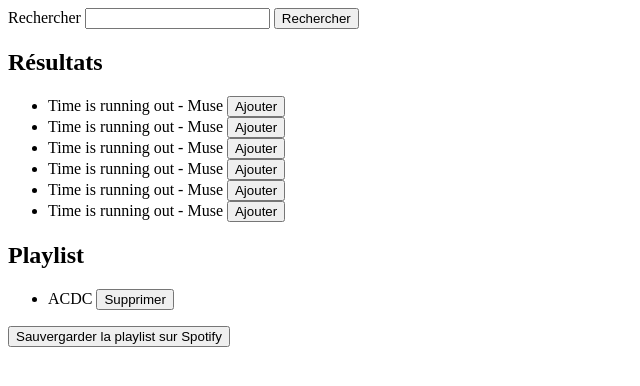
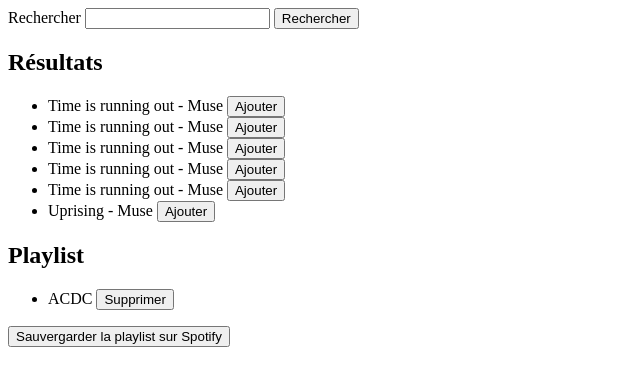
Before and after one commit to FabioReact/javascript-spotify, a plain HTML site: page index.html in a window 1280 px wide. Shown: the whole page, without its empty margins (0-640 px from the left). Drawn offline with Linux system fonts and the light colour scheme.

Commit message:
Modified last song to Uprising

```diff
--- a/index.html
+++ b/index.html
@@ -20,7 +20,7 @@
 			<li>Time is running out - Muse <button>Ajouter</button></li>
 			<li>Time is running out - Muse <button>Ajouter</button></li>
 			<li>Time is running out - Muse <button>Ajouter</button></li>
-			<li>Time is running out - Muse <button>Ajouter</button></li>
+			<li>Uprising - Muse <button>Ajouter</button></li>
 		</ul>
 	</section>
 	<section>
```
